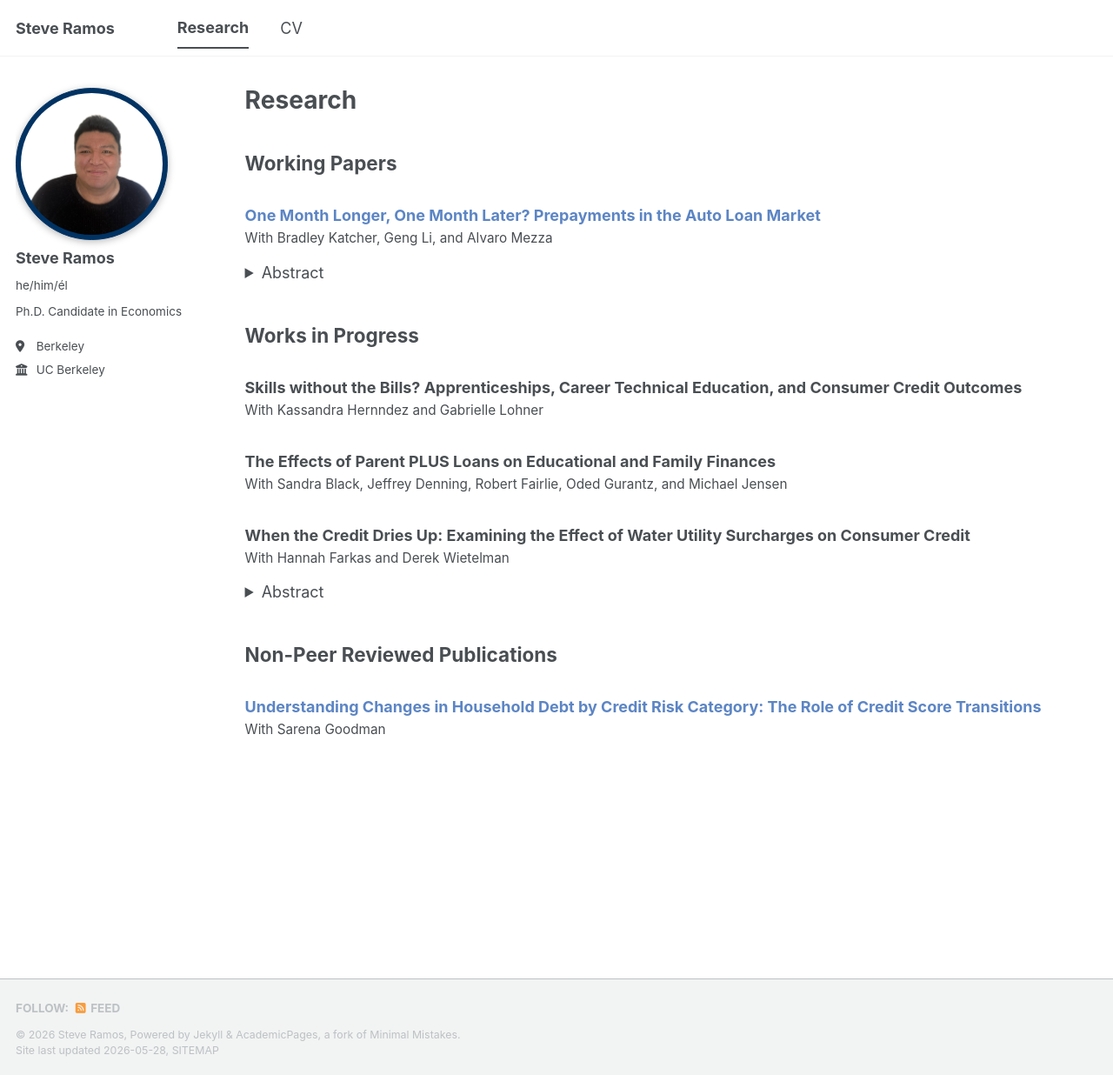
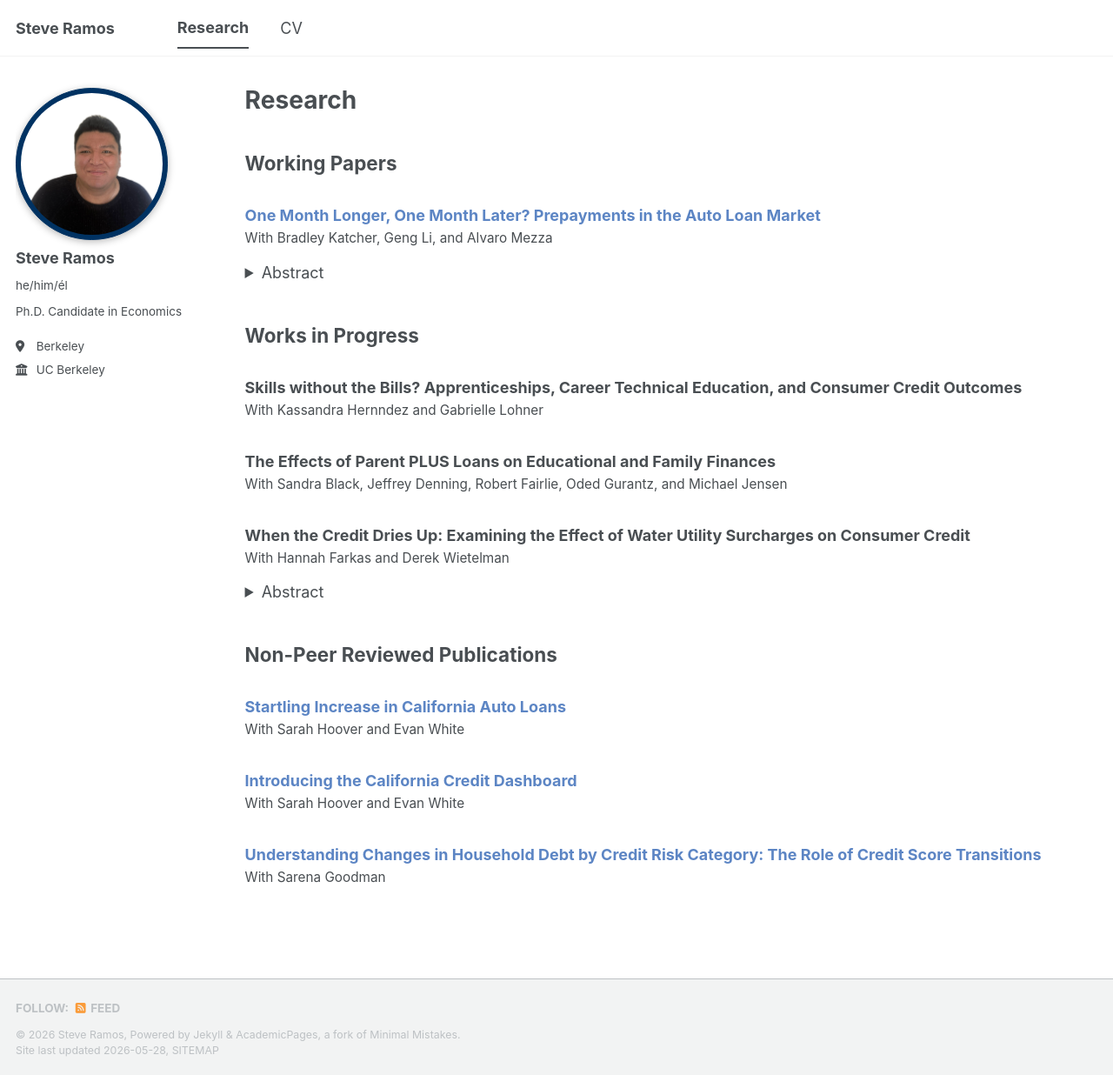
Before and after one commit to ramos-steve/ramos-steve.github.io, a Jekyll site: the page built from _pages/research.md, in a window 1280 px wide and 1236 px high. Shown: the whole window at 87% size. Built offline with Jekyll 4.4.1, drawn with Linux system fonts in a browser that asks for light colours; a script bundle is joined from its source files by our own code; library files that are not in the unit come from our copies.

Commit message:
Update research.md

```diff
--- a/_pages/research.md
+++ b/_pages/research.md
@@ -60,6 +60,24 @@ In California, the delivery of water is handled through nearly 3,000 different u
 
 
 ## Non-Peer Reviewed Publications
+
+### [Startling Increase in California Auto Loans](https://capolicylab.org/wp-content/uploads/2026/01/Starting-Increase-in-California-Auto-Loans.pdf?_gl=1*1di8v8j*_ga*MTE2NTY3ODQ0OS4xNzc4NzgwODU3*_ga_T1Q63L9N7R*czE3Nzk5MzE4ODIkbzQkZzEkdDE3Nzk5MzE5MDUkajM3JGwwJGgw)
+<p class="coauthors">
+  With
+  <a href="" target="_blank" rel="noopener">Sarah Hoover</a>
+  and
+  <a href="https://capolicylab.org/staff/evan-white/" target="_blank" rel="noopener">Evan White</a>
+</p>
+
+### [Introducing the California Credit Dashboard](https://capolicylab.org/wp-content/uploads/2026/01/Introducing-the-California-Credit-Dashboard.pdf)
+<p class="coauthors">
+  With
+  <a href="" target="_blank" rel="noopener">Sarah Hoover</a>
+  and
+  <a href="https://capolicylab.org/staff/evan-white/" target="_blank" rel="noopener">Evan White</a>
+</p>
+
+
 ### [Understanding Changes in Household Debt by Credit Risk Category: The Role of Credit Score Transitions](https://www.federalreserve.gov/econres/notes/feds-notes/the-role-of-credit-score-transitions-20190625.html)
 <p class="coauthors">
   With
```
